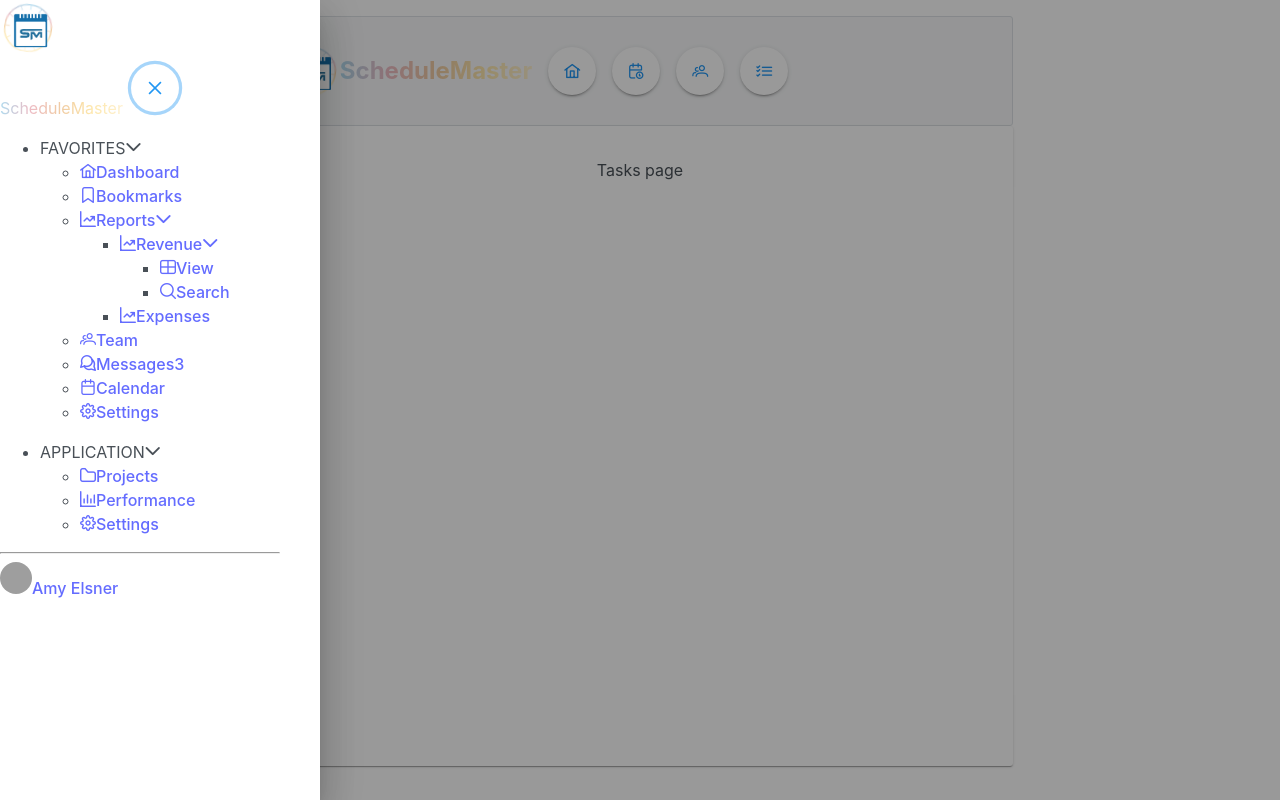
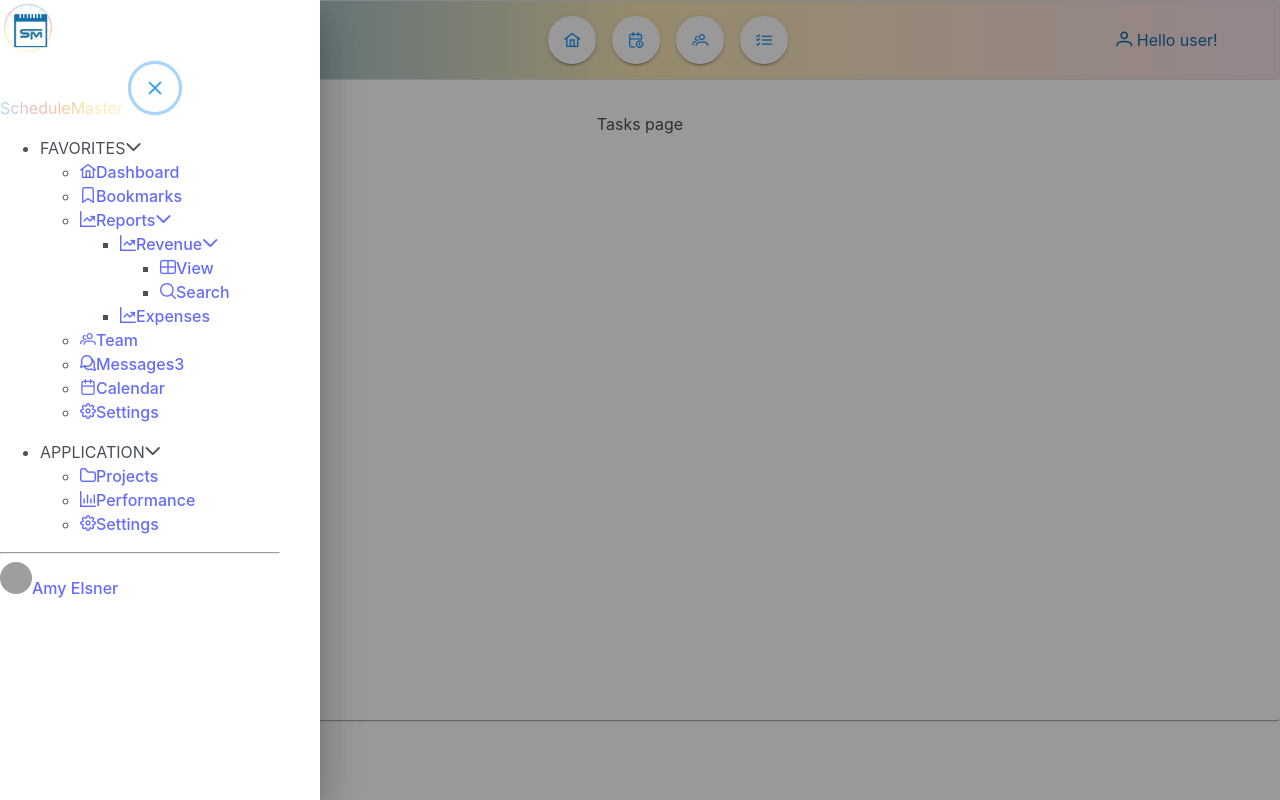
Before and after one commit to MONS-Designers/ScheduleMaster, a React (Vite) app in the folder ScheduleMasterClient/: page /tasks in a window 1280 px wide. Built offline with nearby package versions, Linux system fonts and the light colour scheme; grey boxes are pictures that could not be loaded.

Commit message:
Update layout style

```diff
--- a/ScheduleMasterClient/package.json
+++ b/ScheduleMasterClient/package.json
@@ -15,7 +15,8 @@
     "primeicons": "^7.0.0",
     "primereact": "^10.9.2",
     "react": "^18.3.1",
-    "react-dom": "^18.3.1"
+    "react-dom": "^18.3.1",
+    "react-router-dom": "^7.5.3"
   },
   "devDependencies": {
     "@eslint/js": "^9.17.0",
--- a/ScheduleMasterClient/src/App.css
+++ b/ScheduleMasterClient/src/App.css
@@ -1,13 +1,11 @@
 #root {
-  max-width: 1280px;
+  width: 100%;
   margin: 0 auto;
-  padding: 2rem;
   text-align: center;
   display: flex;
   flex-direction: column;
   align-items: center;
   color: #156faa;
-  padding-top: 1rem;
 }
 
 .gradient-text {
--- a/ScheduleMasterClient/src/components/Layout/Header.css
+++ b/ScheduleMasterClient/src/components/Layout/Header.css
@@ -10,8 +10,8 @@
 }
 
 .tool-bar {
-    border-radius: '8rem';
-    background-image: 'linear-gradient(to right, var(--blue-600), var(--yellow-700), var(--pink-200))';
-    height: '4rem';
-    flex-wrap: 'nowrap';
+    background-image: linear-gradient(to right, #1c80cfb5, #ffb50047, #f69ebc4a);
+    height: 4rem;
+    flex-wrap: nowrap;
+    height: 10vh;
 }
--- a/ScheduleMasterClient/src/components/Layout/Header.tsx
+++ b/ScheduleMasterClient/src/components/Layout/Header.tsx
@@ -28,9 +28,7 @@ export default function Header() {
     const endContent = (
         <>
              <div className="flex align-items-center gap-2" style={{minWidth: '15vw'}}>
-               {/* <button className="p-link inline-flex justify-content-center align-items-center text-white h-3rem w-3rem border-circle hover:bg-white-alpha-10 transition-all transition-duration-200">
-                    <i className="pi pi-users text-2xl">Teachers</i>
-                </button>*/}
+                    <i className="pi pi-user text-2xl" /> Hello user!
             </div>
         </>
     );
--- a/ScheduleMasterClient/src/components/Layout/Layout.tsx
+++ b/ScheduleMasterClient/src/components/Layout/Layout.tsx
@@ -6,7 +6,7 @@ export const Layout = () => {
     return (
         <div style={{ display: 'flex', flexDirection: 'row' }}>
             <SideToolsBar />
-            <div style={{ display: 'flex', flexDirection: 'column' }}>
+            <div style={{ display: 'flex', flexDirection: 'column', width: '100vw' }}>
                 <Header />
                 <Section />
             </div>
--- a/ScheduleMasterClient/src/components/Layout/Section.tsx
+++ b/ScheduleMasterClient/src/components/Layout/Section.tsx
@@ -3,7 +3,7 @@ import { Outlet } from 'react-router';
 
 const Section = () => {
     return (
-        <Card style={{minHeight: '80vh', maxWidth: '95vw'}}>
+        <Card style={{minHeight: '80vh'}}>
             <Outlet />
         </Card>
     );
```
Also changed, not shown: 1 other file (tests, documents, lock files or other folders).
